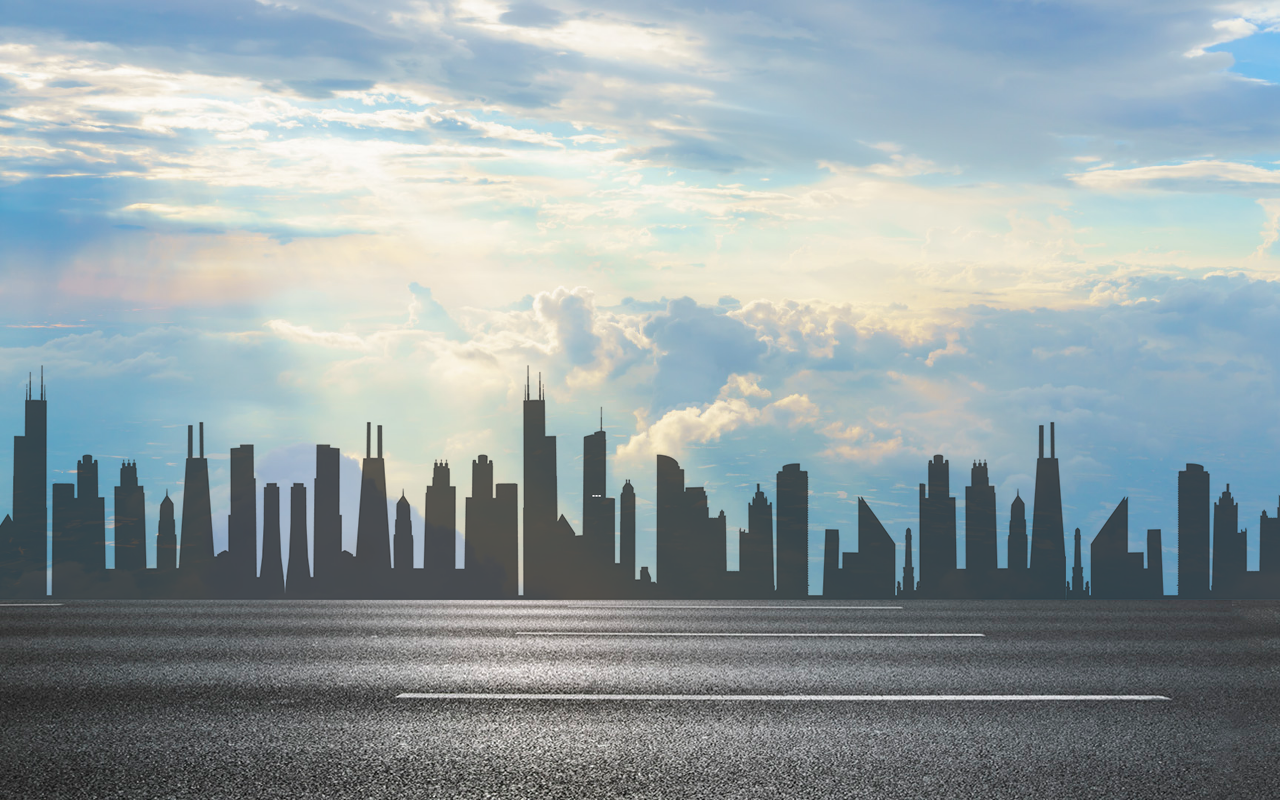
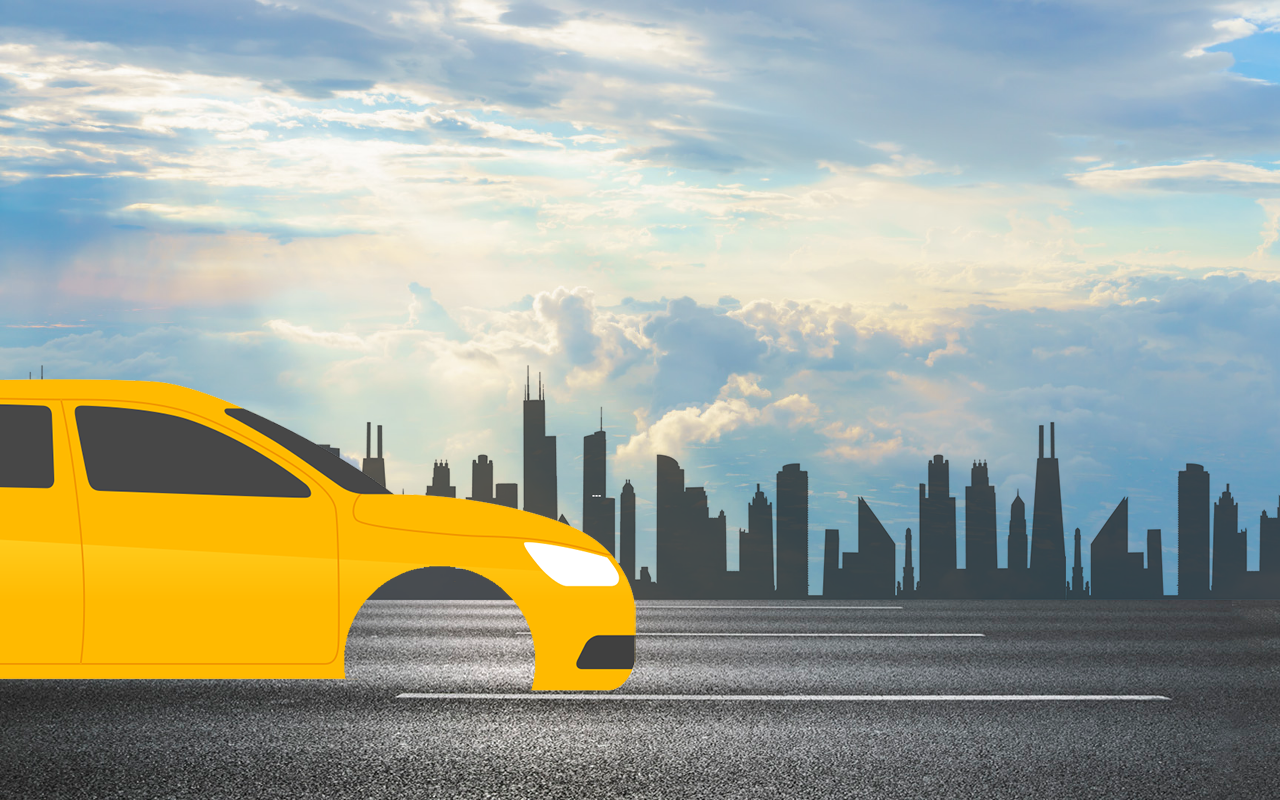
Before and after one commit to sadiqful/Car, a plain HTML site: page index.html in a window 1280 px wide. Drawn offline with Linux system fonts and the light colour scheme.

Commit message:
car div with img

```diff
--- a/index.html
+++ b/index.html
@@ -13,7 +13,9 @@
     <div class="hero">
         <div class="highway">
             <div class="city">
-
+                <div class="car">
+                    <img src="./images/car.png" alt="Moving car">
+                </div>
             </div>
         </div>
     </div>
```
